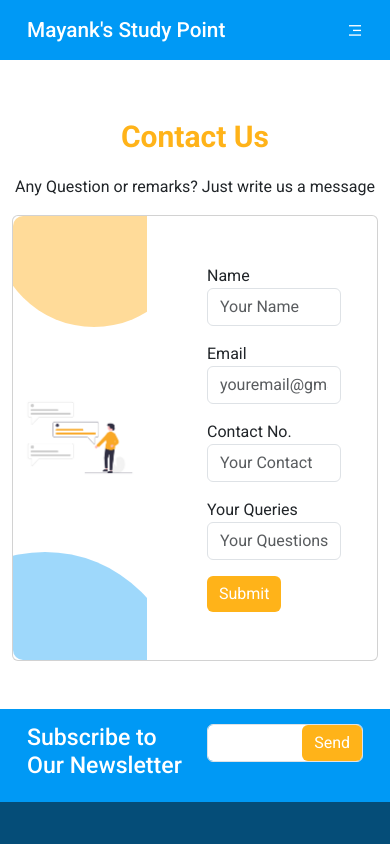
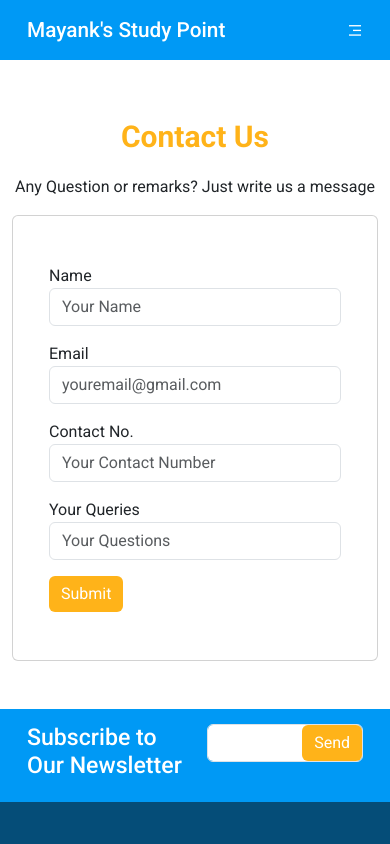
Before and after one commit to AmitShawGit/Mayank_Study_Point_MERN, a React (Create React App) app: page /contact in a window 390 px wide. Shown: the top 844 px of the page. Built offline with nearby package versions, Linux system fonts and the light colour scheme.

Commit message:
responsive design to contact page

```diff
--- a/src/pages/contact/Contact.jsx
+++ b/src/pages/contact/Contact.jsx
@@ -17,8 +17,8 @@ const Contact = () => {
                     <div className="card-body p-0">
 
                         <Row>
-                            <Col><FormDesign /></Col>
-                            <Col className='p-5'><Form /></Col>
+                            <Col md={6}><FormDesign /></Col>
+                            <Col md={6} className='p-5'><Form /></Col>
                         </Row>
 
                     </div>
```
